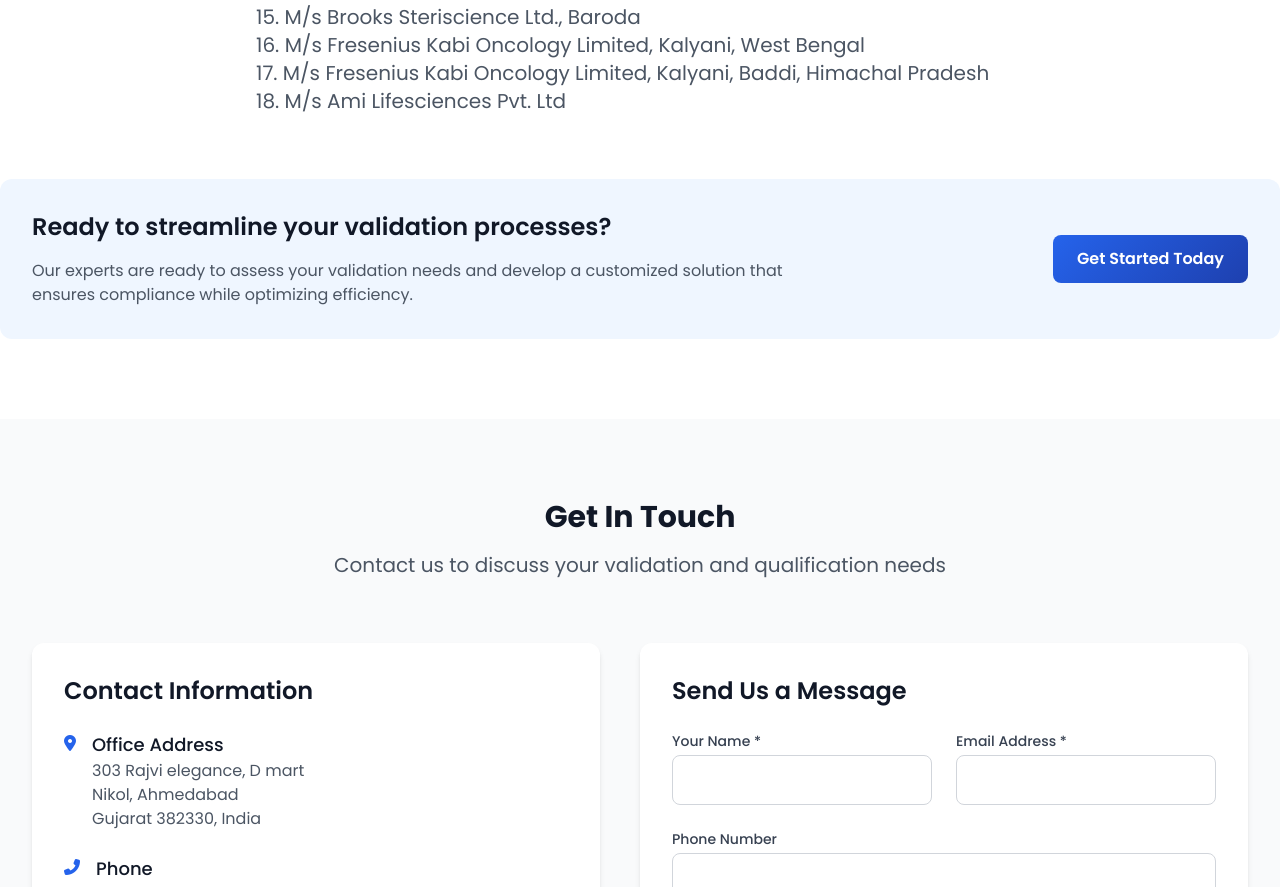
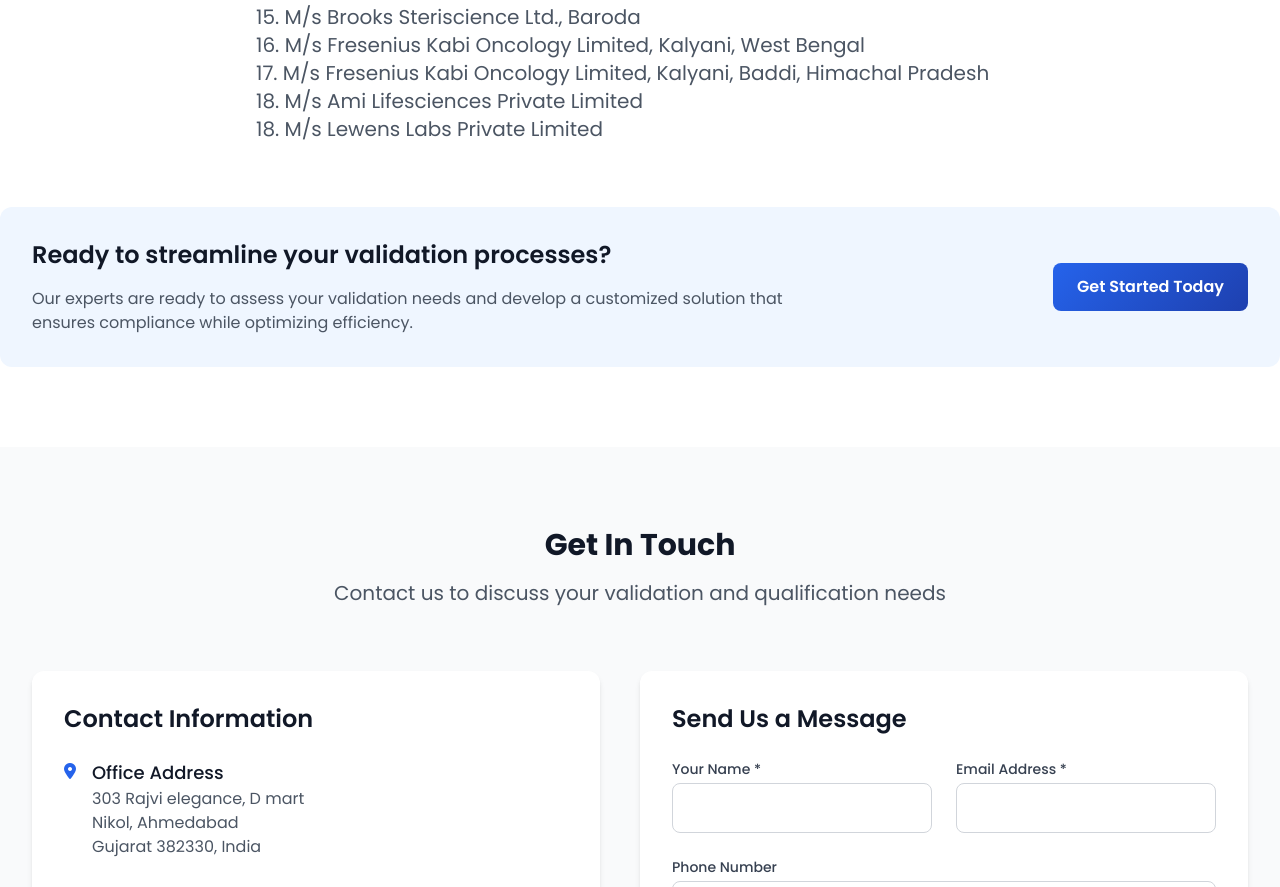
Before and after one commit to shriji2021/csv, a plain HTML site: page index.html in a window 1280 px wide. Shown: the part 3229-4116 px from the top of the page. Drawn offline with nearby package versions, Linux system fonts and the light colour scheme.

Commit message:
Update index.html

```diff
--- a/index.html
+++ b/index.html
@@ -333,9 +333,10 @@
                 <p class="text-xl text-gray-600 max-w-3xl mx-auto">13.	M/s Biotech Vision Care (Khatraj & Pharma SEZ)</p>
                 <p class="text-xl text-gray-600 max-w-3xl mx-auto">14.	M/s HOF Pharmaceutical Pvt. Ltd., Sanand</p>
                 <p class="text-xl text-gray-600 max-w-3xl mx-auto">15.	M/s Brooks Steriscience Ltd., Baroda</p>
-                <p class="text-xl text-gray-600 max-w-3xl mx-auto">16.	 M/s Fresenius Kabi Oncology Limited, Kalyani, West Bengal</p>
+                <p class="text-xl text-gray-600 max-w-3xl mx-auto">16.	M/s Fresenius Kabi Oncology Limited, Kalyani, West Bengal</p>
                 <p class="text-xl text-gray-600 max-w-3xl mx-auto">17.	M/s Fresenius Kabi Oncology Limited, Kalyani, Baddi, Himachal Pradesh</p>
-                <p class="text-xl text-gray-600 max-w-3xl mx-auto">18.	M/s Ami Lifesciences Pvt. Ltd</p>
+                <p class="text-xl text-gray-600 max-w-3xl mx-auto">18.	M/s Ami Lifesciences Private Limited</p>
+                <p class="text-xl text-gray-600 max-w-3xl mx-auto">18.	M/s Lewens Labs Private Limited</p>
             </div>
 
             <div class="mt-16 bg-blue-50 rounded-xl p-8">
```
